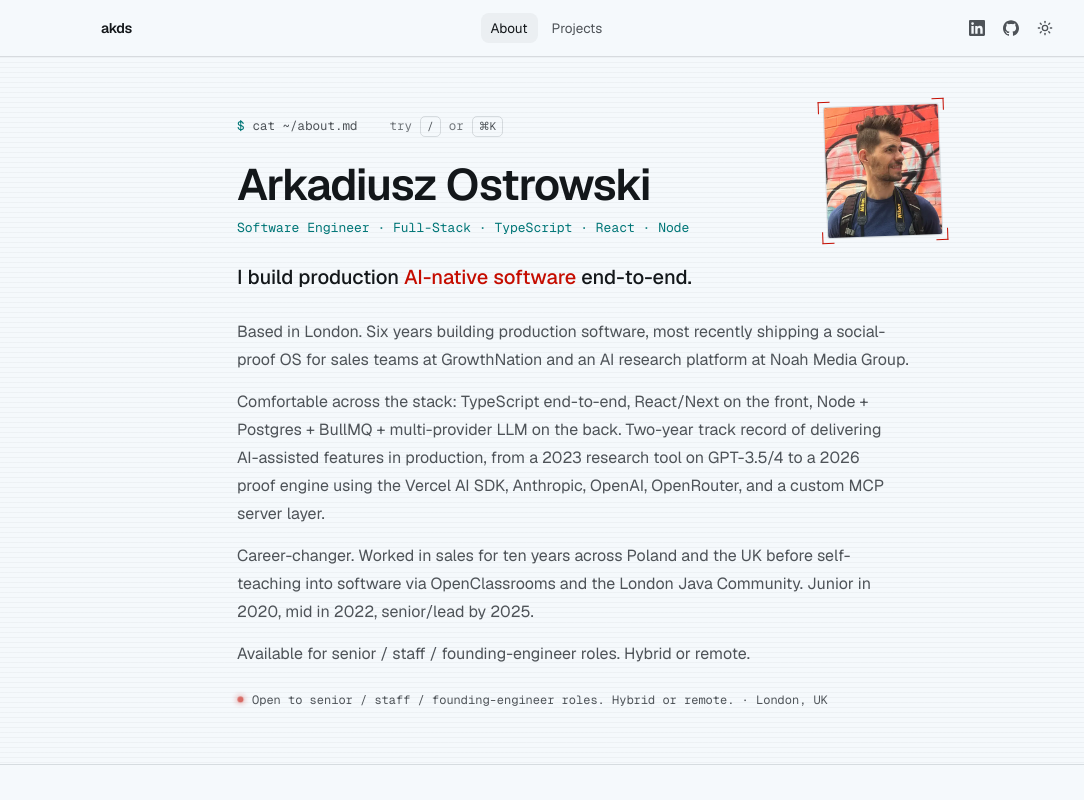
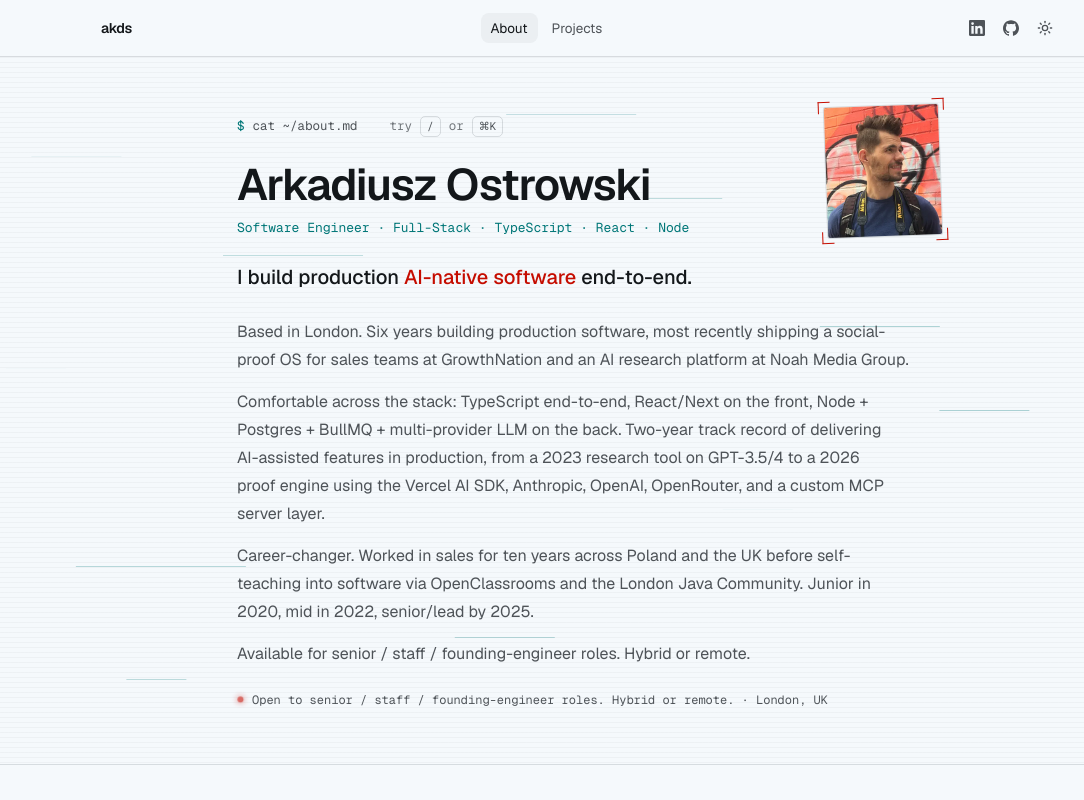
Before and after one commit to akdsco/akds-portfolio-2026, a Next.js app: page /about in a window 1280 px wide. Shown: the top 800 px of the page, without its empty margins (59-1143 px from the left). Built offline with nearby package versions, Linux system fonts and the light colour scheme.

Commit message:
feat(hero): animated line-blip layer behind hero bands
Lightweight CSS port of the design's decorative fx layer (the canvas
runtime was deferred): deterministic thin lines that wipe in and fade,
low opacity, on all three hero bands. Hidden for prefers-reduced-motion.

```diff
--- a/app/globals.css
+++ b/app/globals.css
@@ -162,6 +162,24 @@
     transform: scale(0.8);
   }
 }
+/* Decorative hero "line-blip": a thin line wipes in, holds, fades out. */
+@keyframes line-blip {
+  0% {
+    opacity: 0;
+    transform: translateX(-10px) scaleX(0);
+  }
+  24% {
+    opacity: var(--pk, 0.3);
+    transform: translateX(0) scaleX(1);
+  }
+  65% {
+    opacity: var(--pk, 0.3);
+  }
+  100% {
+    opacity: 0;
+    transform: translateX(14px) scaleX(1);
+  }
+}
 
 @layer utilities {
   /* Subtle CRT scanline overlay for hero bands. */
--- a/app/projects/[slug]/page.tsx
+++ b/app/projects/[slug]/page.tsx
@@ -2,6 +2,7 @@ import type { Metadata } from "next";
 import { notFound } from "next/navigation";
 
 import { HeroPrompt } from "@/components/command-palette";
+import { HeroLines } from "@/components/hero-lines";
 import { MetaCard } from "@/components/case-study/meta-card";
 import { Toc } from "@/components/case-study/toc";
 import { Kicker } from "@/components/kicker";
@@ -63,6 +64,7 @@ export default async function CaseStudyPage({
     <>
       <section className="border-line relative border-b">
         <div className="scanline pointer-events-none absolute inset-0" />
+        <HeroLines />
         <div className="relative mx-auto max-w-[900px] px-6 py-10 md:px-11">
           <div className="mb-6">
             <HeroPrompt command={`cat ~/projects/${slug}.md`} />
--- a/app/projects/page.tsx
+++ b/app/projects/page.tsx
@@ -1,6 +1,7 @@
 import type { Metadata } from "next";
 
 import { HeroPrompt } from "@/components/command-palette";
+import { HeroLines } from "@/components/hero-lines";
 import { EarlierWork } from "@/components/projects/earlier-work";
 import { ProjectCard } from "@/components/projects/project-card";
 import { projects } from "@/data/portfolio";
@@ -18,6 +19,7 @@ export default function ProjectsPage() {
     <>
       <section className="border-line relative border-b">
         <div className="scanline pointer-events-none absolute inset-0" />
+        <HeroLines />
         <div className="relative mx-auto max-w-[880px] px-6 py-11 md:px-10">
           <div className="mb-6">
             <HeroPrompt command="ls ~/projects" />
--- /dev/null
+++ b/components/hero-lines.tsx
@@ -0,0 +1,43 @@
+import type { CSSProperties } from "react";
+
+// Decorative animated line "blips" behind hero content. Deterministic positions
+// (no random, so SSR is stable). Hidden entirely for prefers-reduced-motion.
+const LINES = [
+  { top: 14, left: 6, w: 90, pk: 0.3, delay: 0, dur: 3.4 },
+  { top: 28, left: 22, w: 140, pk: 0.22, delay: 1.1, dur: 4.2 },
+  { top: 44, left: 4, w: 60, pk: 0.34, delay: 0.6, dur: 3.0 },
+  { top: 58, left: 30, w: 110, pk: 0.2, delay: 2.0, dur: 4.6 },
+  { top: 72, left: 10, w: 170, pk: 0.26, delay: 0.3, dur: 3.8 },
+  { top: 20, left: 55, w: 80, pk: 0.24, delay: 1.6, dur: 4.0 },
+  { top: 38, left: 68, w: 120, pk: 0.3, delay: 0.9, dur: 3.3 },
+  { top: 64, left: 60, w: 70, pk: 0.22, delay: 2.4, dur: 4.4 },
+  { top: 82, left: 40, w: 100, pk: 0.26, delay: 1.3, dur: 3.6 },
+  { top: 8, left: 44, w: 130, pk: 0.2, delay: 0.5, dur: 4.1 },
+  { top: 50, left: 78, w: 90, pk: 0.3, delay: 1.8, dur: 3.5 },
+  { top: 88, left: 14, w: 60, pk: 0.24, delay: 0.2, dur: 3.9 },
+];
+
+export function HeroLines() {
+  return (
+    <div
+      aria-hidden
+      className="pointer-events-none absolute inset-0 overflow-hidden motion-reduce:hidden"
+    >
+      {LINES.map((l) => (
+        <span
+          key={`${l.top}-${l.left}`}
+          className="bg-brand absolute h-px origin-left"
+          style={
+            {
+              top: `${l.top}%`,
+              left: `${l.left}%`,
+              width: `${l.w}px`,
+              animation: `line-blip ${l.dur}s ease-in-out ${l.delay}s infinite`,
+              "--pk": l.pk,
+            } as CSSProperties
+          }
+        />
+      ))}
+    </div>
+  );
+}
--- a/components/landing/hero.tsx
+++ b/components/landing/hero.tsx
@@ -1,6 +1,7 @@
 import Image from "next/image";
 
 import { HeroPrompt } from "@/components/command-palette";
+import { HeroLines } from "@/components/hero-lines";
 import { about, hero, profile } from "@/data/portfolio";
 
 const HIGHLIGHT = "AI-native software";
@@ -10,6 +11,7 @@ export function Hero() {
   return (
     <section className="border-line relative border-b">
       <div className="scanline pointer-events-none absolute inset-0" />
+      <HeroLines />
       <div className="relative mx-auto max-w-3xl px-6 py-14 md:px-10">
         {/* Brand photo, pinned top-right with corner ticks. */}
         <div className="absolute top-12 right-6 hidden -rotate-2 md:block">
```
